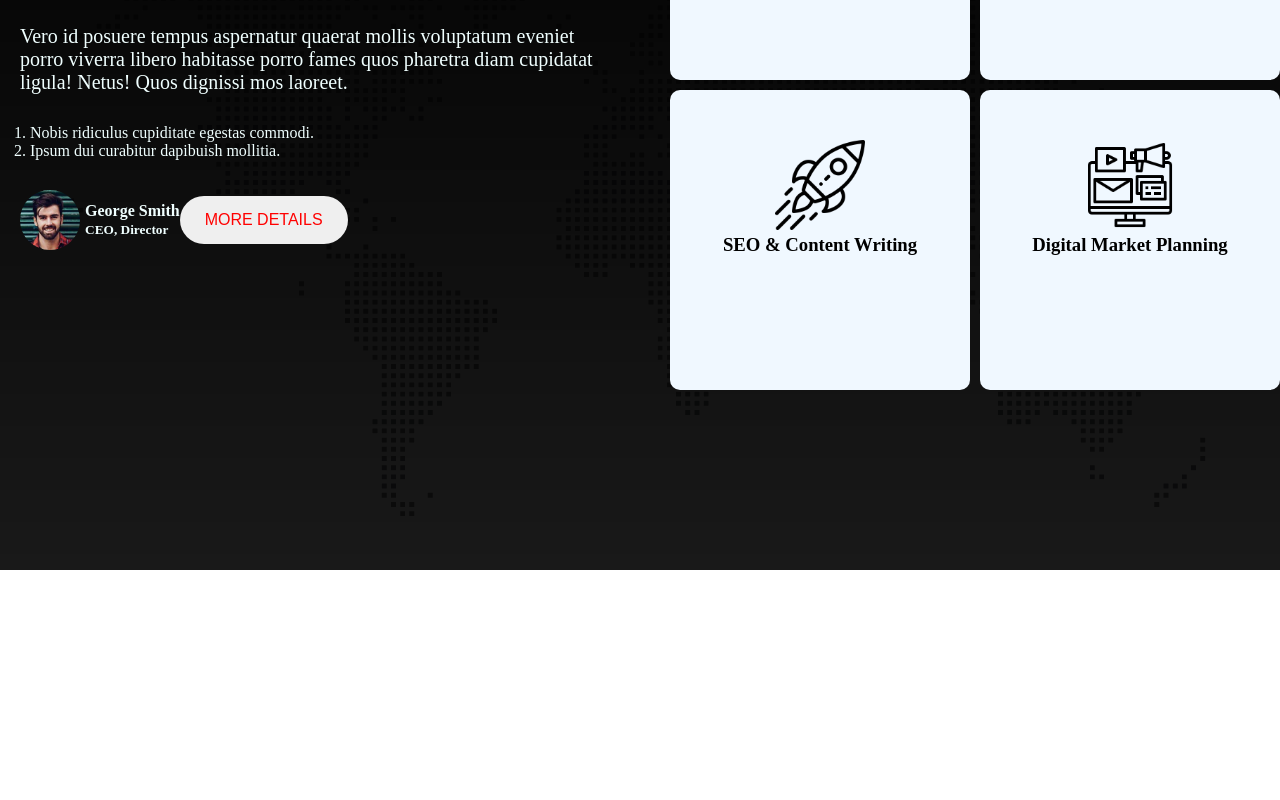
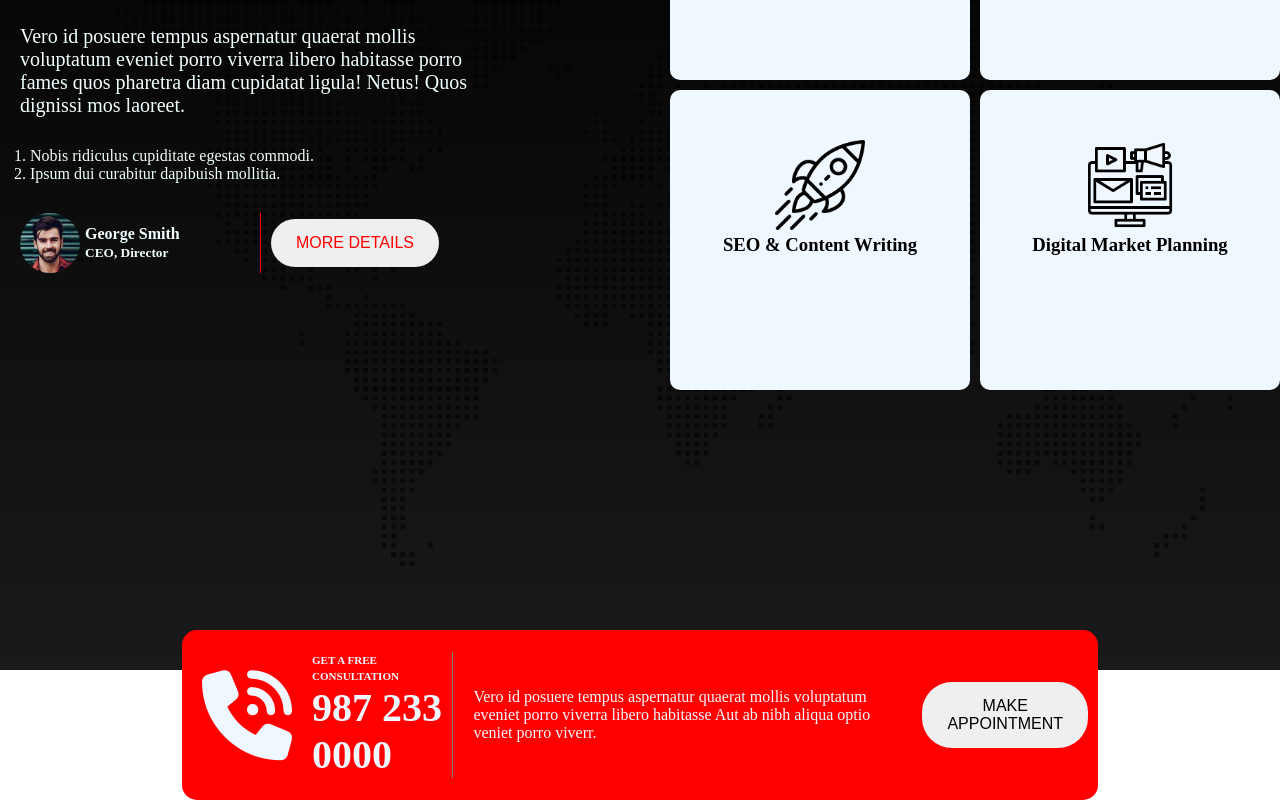
Before and after one commit to mihir-x/My-digital-agency-website, a plain HTML site: page index.html in a window 1280 px wide. Shown: the part 1115-1915 px from the top of the page. Before the commit the page ends 1685 px from the top, so only its background shows below. Drawn offline with Linux system fonts and the light colour scheme.

Commit message:
added contact section

```diff
--- a/index.html
+++ b/index.html
@@ -1,11 +1,14 @@
 <!DOCTYPE html>
 <html lang="en">
+
 <head>
     <meta charset="UTF-8">
     <meta name="viewport" content="width=device-width, initial-scale=1.0">
     <link rel="stylesheet" href="style.css">
+    <script src="https://kit.fontawesome.com/b08442d712.js" crossorigin="anonymous"></script>
     <title>Digital Agency</title>
 </head>
+
 <body>
     <!-- header section -->
     <header>
@@ -26,7 +29,8 @@
         <div class="banner-container">
             <div class="banner">
                 <h1 class="banner-title"><span class="Digital">Digital</span> Agency You Can Rely Upon !</h1>
-                <p class="banner-description">Hymenaeos! Omnis arcu vitae? Phasellus irure cupidatat incidunt, semper metus, nibh adipisci assumenda odio, quos, senectus vehicula occaecat, officiis malesuada cras.</p>
+                <p class="banner-description">Hymenaeos! Omnis arcu vitae? Phasellus irure cupidatat incidunt, semper
+                    metus, nibh adipisci assumenda odio, quos, senectus vehicula occaecat, officiis malesuada cras.</p>
                 <div class="banner-button">
                     <button class="btn btn1">DISCOVER MORE</button>
                     <button class="btn btn2">HIRE US NOW</button>
@@ -42,7 +46,9 @@
                 <div class="service-details">
                     <button class="btn service-btn1">Service List</button>
                     <h1 class="service-title"><span class="serv">Services</span> We Can Help You With !</h1>
-                    <p class="service-description">Vero id posuere tempus aspernatur quaerat mollis voluptatum eveniet porro viverra libero habitasse porro fames quos pharetra diam cupidatat ligula! Netus! Quos dignissi mos laoreet.</p>
+                    <p class="service-description">Vero id posuere tempus aspernatur quaerat mollis voluptatum eveniet
+                        porro viverra libero habitasse porro fames quos pharetra diam cupidatat ligula! Netus! Quos
+                        dignissi mos laoreet.</p>
                     <ol class="service-list">
                         <li>Nobis ridiculus cupiditate egestas commodi.</li>
                         <li>Ipsum dui curabitur dapibuish mollitia.</li>
@@ -79,10 +85,29 @@
                 </div>
             </div>
         </section>
+        <!-- contact section -->
+        <section>
+            <div class="contact-container">
+                <div class="call">
+                    <i class="fa-sharp fa-solid fa-phone-volume"></i>
+                    <h5><small>GET A FREE CONSULTATION</small> <span class="number">987 233 0000</span></h5>
+                </div>
+                <p class="contact-description">
+                    Vero id posuere tempus aspernatur quaerat mollis voluptatum eveniet porro
+                    viverra libero habitasse Aut ab nibh aliqua optio veniet porro viverr.
+                </p>
+                <button class="btn appointment-btn">MAKE APPOINTMENT</button>
+            </div>
+        </section>
+        <!-- Blog section -->
+        <section>
+
+        </section>
     </main>
     <!-- footer section -->
     <footer>
 
     </footer>
 </body>
+
 </html>
--- a/style.css
+++ b/style.css
@@ -85,6 +85,7 @@ nav{
     width: 100%;
     display: flex;
     gap: 50px;
+    padding-bottom: 100px;
 }
 .service-details{
     width: 50%;
@@ -109,6 +110,7 @@ nav{
 .service-description{
     font-size: 20px;
     margin-bottom: 30px;
+    width: 80%;
 }
 .service-provider{
     display: flex;
@@ -117,6 +119,8 @@ nav{
 .profile{
     display: flex;
     align-items: center;
+    width: 40%;
+    border-right: 1px solid red;
 }
 .author-img{
     height: 60px;
@@ -125,6 +129,7 @@ nav{
 }
 .detail-btn{
     border-radius: 25px;
+    margin-left: 10px;
     color: red;
 }
 .all-service{
@@ -151,3 +156,37 @@ nav{
 .service-icon{
     width: 90px;
 }
+
+/* contact container style */
+.contact-container{
+    width: 70%;
+    height: 150px;
+    background-color: red;
+    margin: auto;
+    margin-top: -40px;
+    padding: 10px;
+    border-radius: 15px;
+    display: flex;
+    /* justify-content: space-around; */
+    align-items: center;
+    color: aliceblue;
+    gap: 20px;
+}
+.call{
+    width: 60%;
+    padding-left: 10px;
+    display: flex;
+    align-items: center;
+    gap: 20px;
+    border-right: 1px solid gray;
+
+}
+.call > i{
+    font-size: 90px;
+}
+.number{
+    font-size: 40px;
+}
+.appointment-btn{
+    border-radius: 30px;
+}
```
